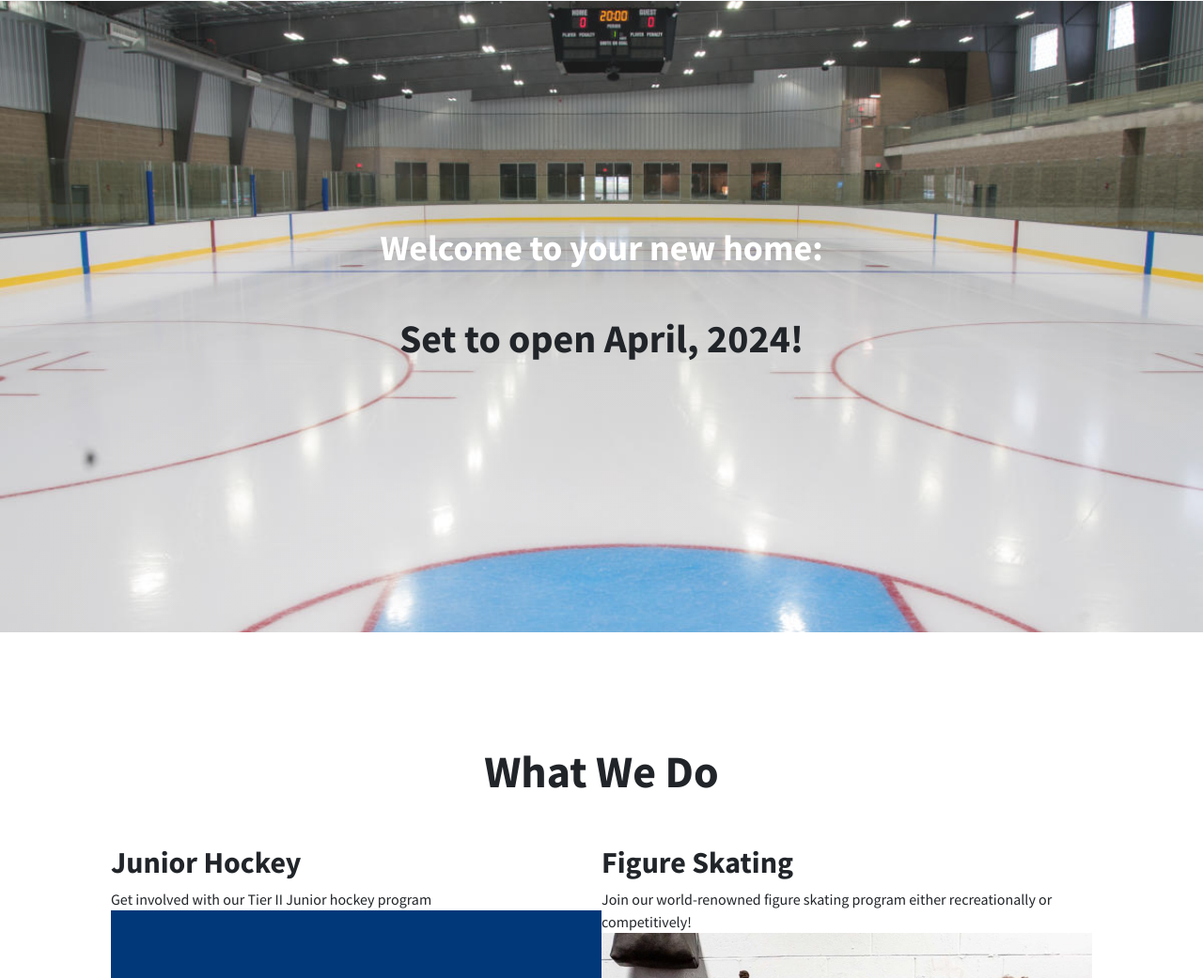
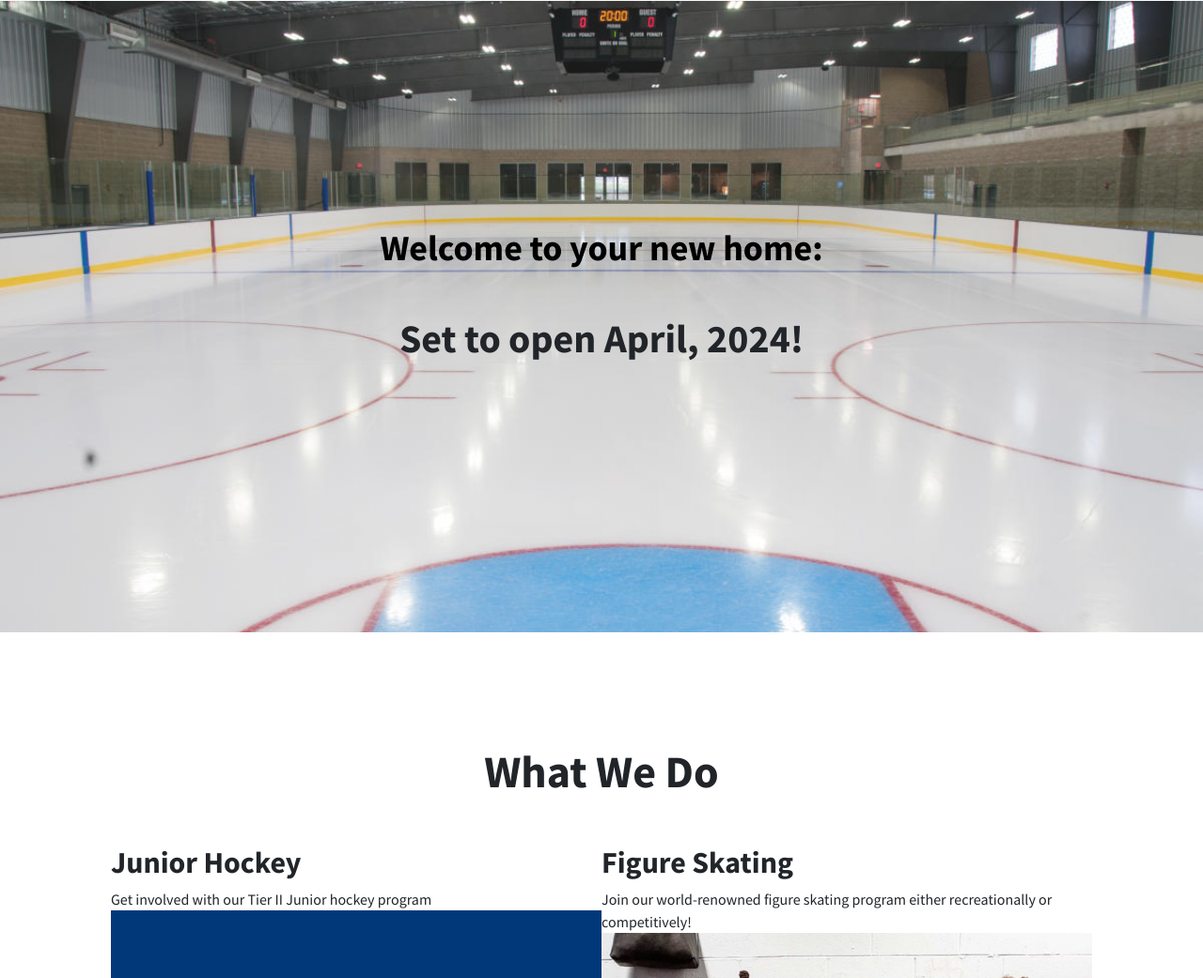
Before and after one commit to kurthm/IS_201_Final, a plain HTML site: page index.html in a window 1280 px wide. Shown: the part 1193-2234 px from the top of the page at 94% size. Drawn offline with nearby package versions, Linux system fonts and the light colour scheme.

Commit message:
Update index.html

```diff
--- a/index.html
+++ b/index.html
@@ -50,7 +50,7 @@
         <!-- Callout-->
         <section class="callout">
             <div class="container px-4 px-lg-5 text-center">
-                <h2 class="mx-auto mb-5" style="font-size: 38px; color: white;">
+                <h2 class="mx-auto mb-5" style="font-size: 38px; color: black;">
                     Welcome to your new home:
                 </h2>
                 <h2 class="mx-auto mb-5" style="font-size: 42px;">
```
